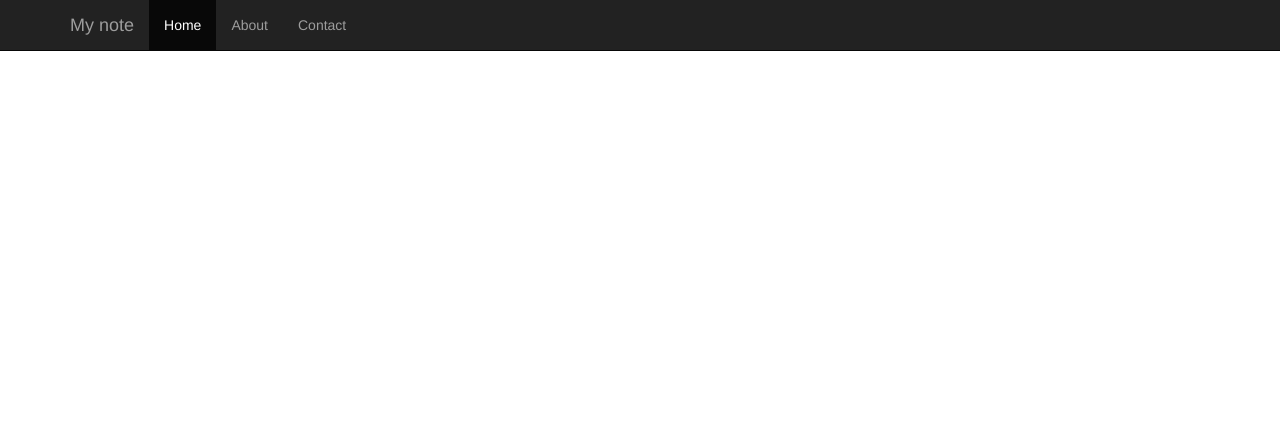
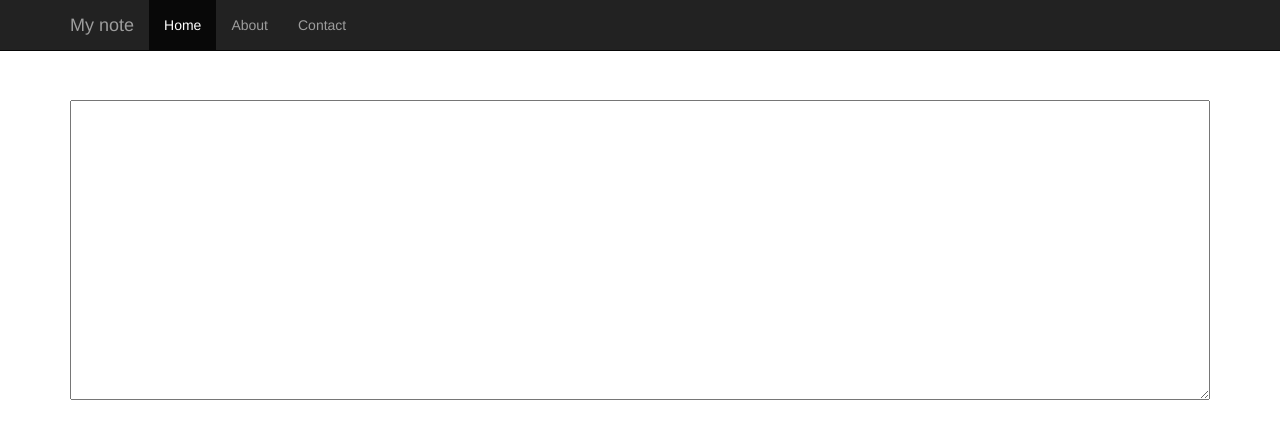
Before and after one commit to LeeNarae/note, a plain HTML site: page index.html in a window 1280 px wide. Drawn offline with nearby package versions, Linux system fonts and the light colour scheme; files that its build step writes are made by us from their sources; files whose address does not match are found by name.

Commit message:
수정
수정

```diff
--- a/index.html
+++ b/index.html
@@ -6,7 +6,7 @@
   <meta name="description" content="">
   <meta name="author" content="">
   <link rel="stylesheet" href="//netdna.bootstrapcdn.com/bootstrap/3.1.1/css/bootstrap.min.css">
-  <link rel="stylesheet" href="src/app.css?v=1.0">
+  <link rel="stylesheet" href="src/style.css?v=1.0">
 </head>
 
 
```
